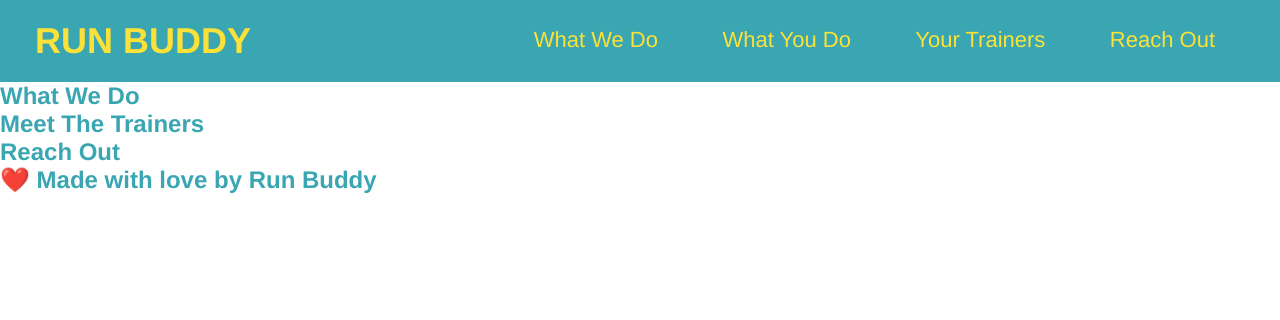
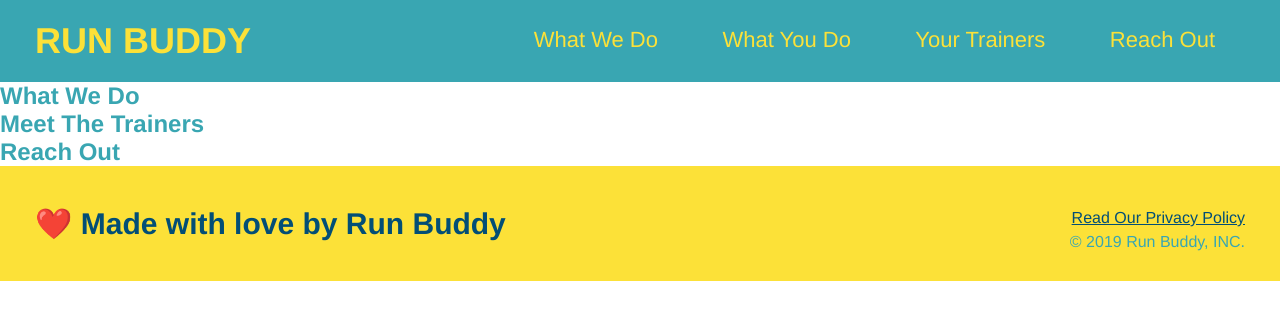
Before and after one commit to MaxAFath/run-buddy, a plain HTML site: page index.html in a window 1280 px wide. Drawn offline with Linux system fonts and the light colour scheme.

Commit message:
styled footer in css

```diff
--- a/assets/css/style.css
+++ b/assets/css/style.css
@@ -1,6 +1,7 @@
 * {
     margin: 0;
     padding: 0;
+    box-sizing: border-box;
 }
 body {
     color: #39a6b2;
@@ -40,3 +41,26 @@ header nav ul li a{
     font-weight: lighter;
     font-size: 22px;
 }
+
+footer{
+    background-color: #fce138;
+    width: 100%;
+    padding: 40px 35px;
+}
+
+footer h2{
+    display: inline;
+    color: #024e76;
+    font-size: 30px;
+    margin: 0;
+}
+
+footer div{
+    float: right;
+    line-height: 1.5;
+    text-align: right;
+}
+
+footer a{
+    color: #024e76;
+}
--- a/index.html
+++ b/index.html
@@ -53,6 +53,10 @@
         <!-- footer -->
         <footer>
             <h2>❤️ Made with love by Run Buddy</h2>
+            <div>
+                <a href="#">Read Our Privacy Policy</a><br />
+                &copy; 2019 Run Buddy, INC.
+            </div>
         </footer>
     </body>
 </html>
```
